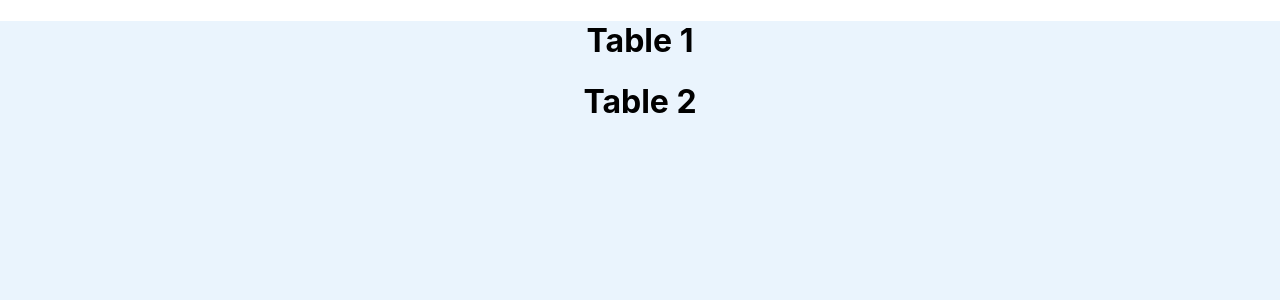
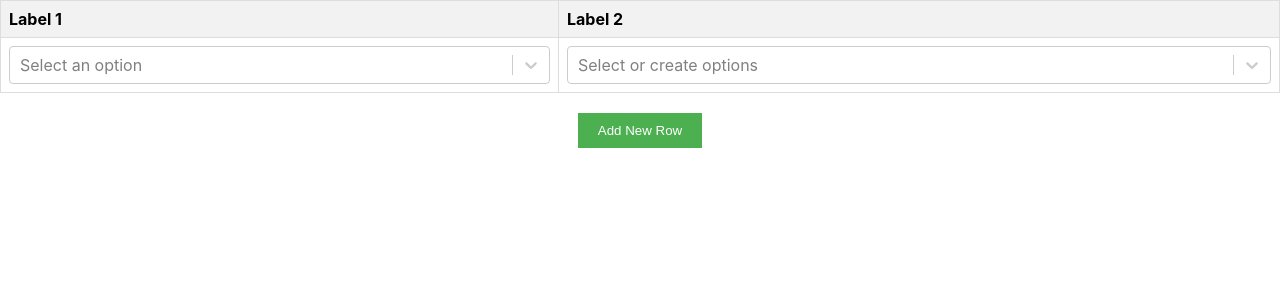
Before and after one commit to shivakumargattu/Cloudify_Assignment, a React (Create React App) app: page / in a window 1280 px wide. Shown: the top 300 px of the page. Built offline with nearby package versions, Linux system fonts and the light colour scheme.

Commit message:
single & Multi

```diff
--- a/package.json
+++ b/package.json
@@ -7,6 +7,7 @@
     "react": "^19.0.0",
     "react-dom": "^19.0.0",
     "react-scripts": "5.0.1",
+    "react-select": "^5.9.0",
     "web-vitals": "^4.2.4"
   },
   "scripts": {
--- a/src/App.css
+++ b/src/App.css
@@ -36,3 +36,31 @@
     transform: rotate(360deg);
   }
 }
+
+table {
+  width: 100%;
+  border-collapse: collapse;
+  margin-bottom: 20px;
+}
+
+th, td {
+  border: 1px solid #ddd;
+  padding: 8px;
+  text-align: left;
+}
+
+th {
+  background-color: #f2f2f2;
+}
+
+button {
+  padding: 10px 20px;
+  background-color: #4CAF50;
+  color: white;
+  border: none;
+  cursor: pointer;
+}
+
+button:hover {
+  background-color: #45a049;
+}
--- a/src/App.js
+++ b/src/App.js
@@ -1,11 +1,12 @@
 
 import './App.css';
-import Table from './components/Table';
+import TableComponent from './components/TableComponent';
+
 
 function App() {
   return (
     <div className="App">
-    <Table/>
+<TableComponent/>
     </div>
   );
 }
--- /dev/null
+++ b/src/components/MultiSelect.js
@@ -0,0 +1,16 @@
+// MultiSelect.js
+import React from 'react';
+import CreatableSelect from 'react-select/creatable';
+
+const MultiSelect = ({ options, value, onChange, onCreateOption }) => (
+  <CreatableSelect
+    isMulti
+    options={options}
+    value={value}
+    onChange={onChange}
+    onCreateOption={onCreateOption}
+    placeholder="Select or create options"
+  />
+);
+
+export default MultiSelect;
--- a/src/components/Table.css
+++ /dev/null
@@ -1,5 +0,0 @@
-.mainContainer{
-    background-color: rgb(234, 244, 253);
-    height: 100vh;
-    width: 100vw;
-}
--- a/src/components/Table.js
+++ /dev/null
@@ -1,17 +0,0 @@
-import React from 'react'
-import "./Table.css"
-const Table = () => {
-  return (
-    <div className='mainContainer'>
-        <div>
-            <h1>Table 1</h1>
-
-        </div>
-        <div>
-            <h1>Table 2</h1>
-        </div>
-    </div>
-  )
-}
-
-export default Table
--- /dev/null
+++ b/src/components/TableComponent.js
@@ -0,0 +1,90 @@
+// TableComponent.js
+import React, { useState } from 'react';
+
+import "./MultiSelect";
+import MultiSelect from './MultiSelect';
+import SingleSelect from '../SingleSelect';
+
+
+const initialOptions = [
+  { value: 'option1', label: 'Option 1' },
+  { value: 'option2', label: 'Option 2' },
+  { value: 'option3', label: 'Option 3' },
+  { value: 'option4', label: 'Option 4' },
+  { value: 'option5', label: 'Option 5' },
+  { value: 'option6', label: 'Option 6' },
+  { value: 'option7', label: 'Option 7' }
+
+];
+
+const TableComponent = () => {
+  const [rows, setRows] = useState([{ id: 1, singleSelectValue: null, multiSelectValue: [] }]);
+  const [singleSelectOptions, setSingleSelectOptions] = useState(initialOptions);
+  const [multiSelectOptions, setMultiSelectOptions] = useState(initialOptions);
+
+  const addRow = () => {
+    setRows([...rows, { id: rows.length + 1, singleSelectValue: null, multiSelectValue: [] }]);
+  };
+
+  const handleSingleSelectChange = (selectedOption, rowId) => {
+    if (selectedOption) {
+      setRows(rows.map(row =>
+        row.id === rowId ? { ...row, singleSelectValue: selectedOption } : row
+      ));
+      setSingleSelectOptions(singleSelectOptions.filter(option => option.value !== selectedOption.value));
+    } else {
+      // Handle the case when selectedOption is null (e.g., when the selection is cleared)
+      setRows(rows.map(row =>
+        row.id === rowId ? { ...row, singleSelectValue: null } : row
+      ));
+    }
+  };
+
+
+  const handleMultiSelectChange = (selectedOptions, rowId) => {
+    setRows(rows.map(row => (row.id === rowId ? { ...row, multiSelectValue: selectedOptions } : row)));
+  };
+
+  const handleAddMultiSelectOption = newOption => {
+    const newOptionObject = { value: newOption.toLowerCase(), label: newOption };
+    setMultiSelectOptions([...multiSelectOptions, newOptionObject]);
+  };
+
+  return (
+    <div>
+      <table>
+        <thead>
+          <tr>
+            <th>Label 1</th>
+            <th>Label 2</th>
+          </tr>
+        </thead>
+        <tbody>
+          {rows.map(row => (
+            <tr key={row.id}>
+              <td>
+                <SingleSelect
+                  options={singleSelectOptions}
+                  value={row.singleSelectValue}
+                  onChange={option => handleSingleSelectChange(option, row.id)}
+                />
+              </td>
+              <td>
+                <MultiSelect
+                  options={multiSelectOptions}
+                  value={row.multiSelectValue}
+                  onChange={options => handleMultiSelectChange(options, row.id)}
+                  onCreateOption={handleAddMultiSelectOption}
+                />
+              </td>
+            </tr>
+          ))}
+        </tbody>
+      </table>
+      <button onClick={addRow}>Add New Row</button>
+
+    </div>
+  );
+};
+
+export default TableComponent;
```
Also changed, not shown: 1 other file (tests, documents, lock files or other folders).
